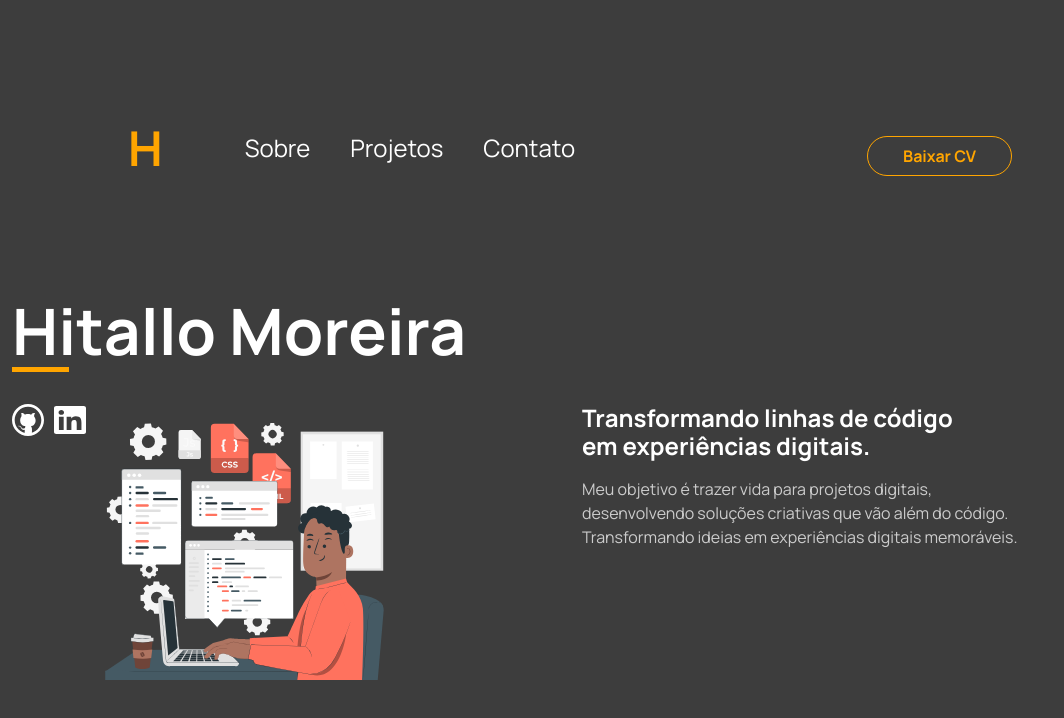
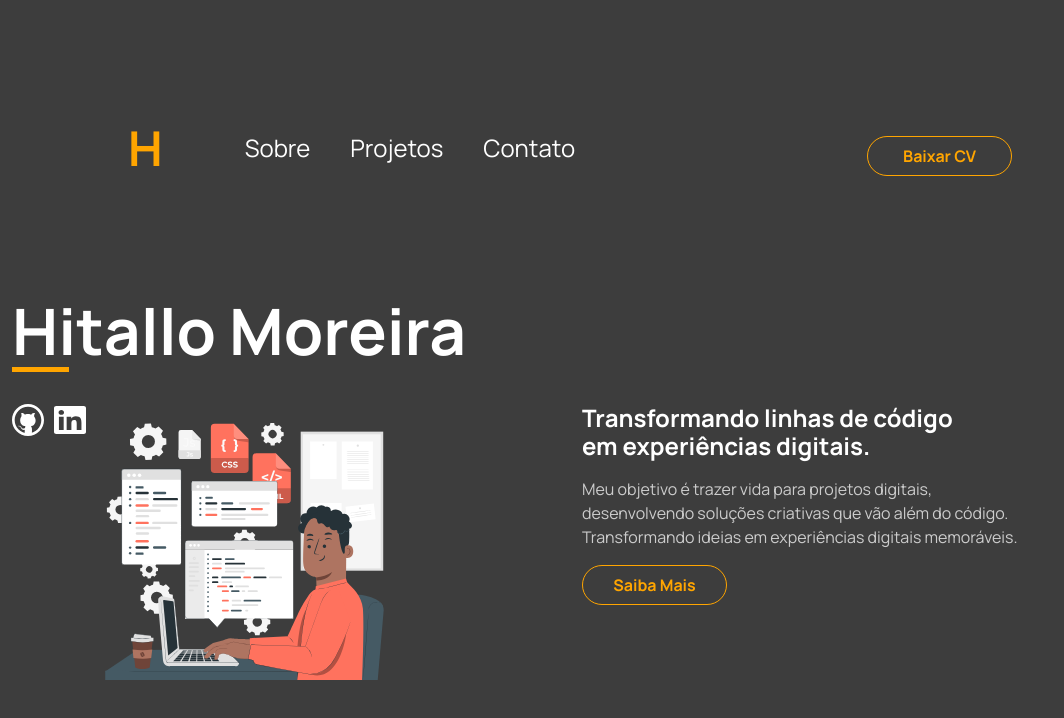
Before and after one commit to Hitallo-moreira/portfolio, a React (Vite) app: page / in a window 1280 px wide. Shown: the top 718 px of the page, without its empty margins (0-1064 px from the left). Built offline with nearby package versions, Linux system fonts and the light colour scheme; the HTML template or start-up script is replaced by a standard one.

Commit message:
feat: change component and style

```diff
--- a/src/components/HeroSection.jsx
+++ b/src/components/HeroSection.jsx
@@ -1,6 +1,7 @@
 import linkedInLogo from '../assets/linkedin.svg';
 import GithubLogo from '../assets/github.svg';
 import illustration from '../assets/illustration.svg';
+import CustomButton from './Button';
 
 function HeroSection() {
     return (
@@ -24,7 +25,8 @@ function HeroSection() {
                 <div className="col">
                     <section className='introduction'>
                         <h2 className='title'>Transformando linhas de código em experiências digitais.</h2>
-                        <p className='goal'>Meu objetivo é trazer vida para projetos digitais, desenvolvendo soluções criativas que vão    além do código. Transformando ideias em experiências digitais memoráveis.</p>
+                        <p className='goal'>Meu objetivo é trazer vida para projetos digitais, desenvolvendo soluções criativas que vão além do código. Transformando ideias em experiências digitais memoráveis.</p>
+                        <CustomButton value="Saiba Mais" />
                     </section>
                 </div>
             </div>
```
Also changed, not shown: src/styles/components/_hero-section.scss (line endings or trailing spaces).
